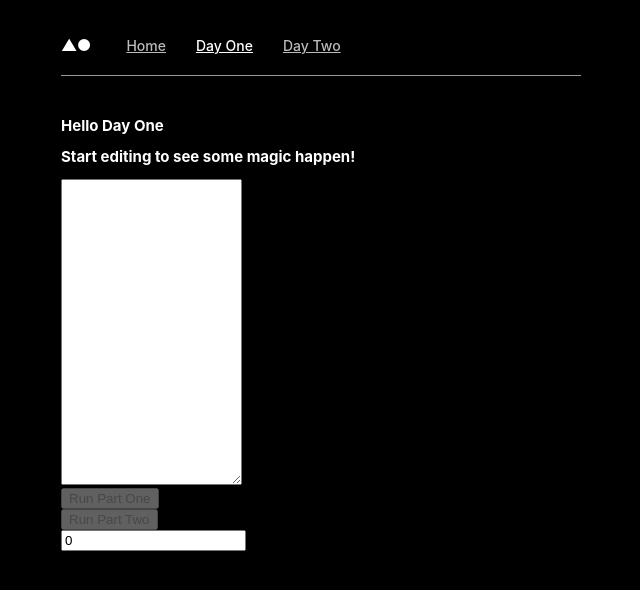
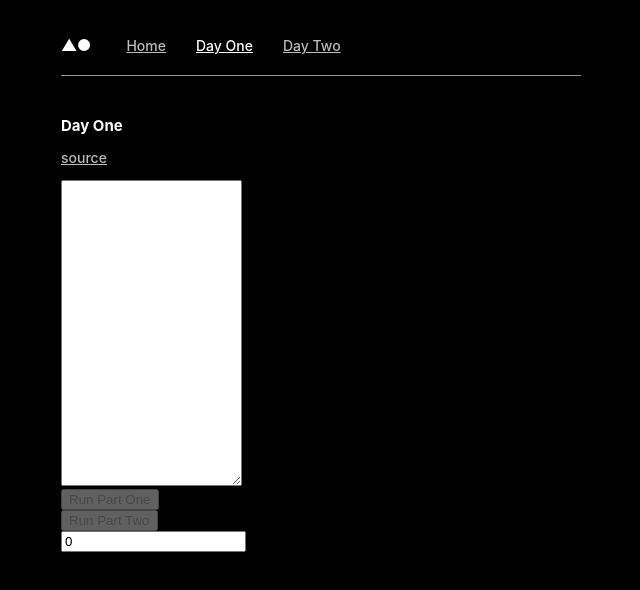
Before and after one commit to smokinjoe/advent-of-code-2023, a React (Create React App) app: page /day-one in a window 1280 px wide. Shown: the top 590 px of the page, without its empty margins (319-959 px from the left). Built offline with nearby package versions, Linux system fonts and the light colour scheme.

Commit message:
part two solved, cleaning up a little of the layout

```diff
--- a/src/components/Days/DayOne/DayOne.tsx
+++ b/src/components/Days/DayOne/DayOne.tsx
@@ -20,8 +20,16 @@ export const DayOne = () => {
 
   return (
     <div className="App">
-      <h1>Hello Day One</h1>
-      <h2>Start editing to see some magic happen!</h2>
+      <h1>Day One</h1>
+      <p>
+        <a
+          href="https://adventofcode.com/2023/day/1"
+          target="_blank"
+          rel="noreferrer"
+        >
+          source
+        </a>
+      </p>
       <div>
         <textarea
           cols={20}
--- a/src/components/Days/DayTwo/DayTwo.tsx
+++ b/src/components/Days/DayTwo/DayTwo.tsx
@@ -20,8 +20,16 @@ export const DayTwo = () => {
 
   return (
     <div className="App">
-      <h1>Hello Day Two</h1>
-      <h2>Start editing to see some magic happen!</h2>
+      <h1>Day Two</h1>
+      <p>
+        <a
+          href="https://adventofcode.com/2023/day/2"
+          target="_blank"
+          rel="noreferrer"
+        >
+          source
+        </a>
+      </p>
       <div>
         <textarea
           cols={20}
@@ -39,7 +47,6 @@ export const DayTwo = () => {
           Run Part Two
         </button>
       </div>
-
       <div>
         <input type="text" value={dayTwoResult} readOnly />
       </div>
--- a/src/components/Days/DayTwo/GameRecord.ts
+++ b/src/components/Days/DayTwo/GameRecord.ts
@@ -23,6 +23,18 @@ class GameSet {
 export class GameRecord {
   public id: number = -1;
   public setHistory: Array<GameSet> = [];
+
+  private getMinimumRequired = (color: keyof SingleSet) => {
+    let minimumRequired = 0;
+
+    this.setHistory.forEach((set) => {
+      if (set[color] > minimumRequired) {
+        minimumRequired = set[color];
+      }
+    });
+
+    return minimumRequired;
+  };
 
   constructor(record: string) {
     const [id, sets] = record.split(":");
@@ -69,4 +81,12 @@ export class GameRecord {
 
     return 0;
   };
+
+  getPowerOfSet = () => {
+    const minimumRequiredRed = this.getMinimumRequired("red");
+    const minimumRequiredBlue = this.getMinimumRequired("blue");
+    const minimumRequiredGreen = this.getMinimumRequired("green");
+
+    return minimumRequiredRed * minimumRequiredBlue * minimumRequiredGreen;
+  };
 }
--- a/src/components/Days/DayTwo/partTwo.ts
+++ b/src/components/Days/DayTwo/partTwo.ts
@@ -1,11 +1,5 @@
 import { convertMultiLineStringToArray } from "../../../utils/stringReader";
 import { GameRecord } from "./GameRecord";
-
-// Game 1: 3 blue, 4 red; 1 red, 2 green, 6 blue; 2 green
-// Game 2: 1 blue, 2 green; 3 green, 4 blue, 1 red; 1 green, 1 blue
-// Game 3: 8 green, 6 blue, 20 red; 5 blue, 4 red, 13 green; 5 green, 1 red
-// Game 4: 1 green, 3 red, 6 blue; 3 green, 6 red; 3 green, 15 blue, 14 red
-// Game 5: 6 red, 1 blue, 3 green; 2 blue, 1 red, 2 green
 
 export const partTwoHandler = (data: string): number => {
   const records = convertMultiLineStringToArray(data).map(
@@ -15,7 +9,7 @@ export const partTwoHandler = (data: string): number => {
   let sumOfThePowers = 0;
 
   records.forEach((record) => {
-    sumOfThePowers += record.powerOfSet();
+    sumOfThePowers += record.getPowerOfSet();
   });
 
   return sumOfThePowers ?? -1;
```
